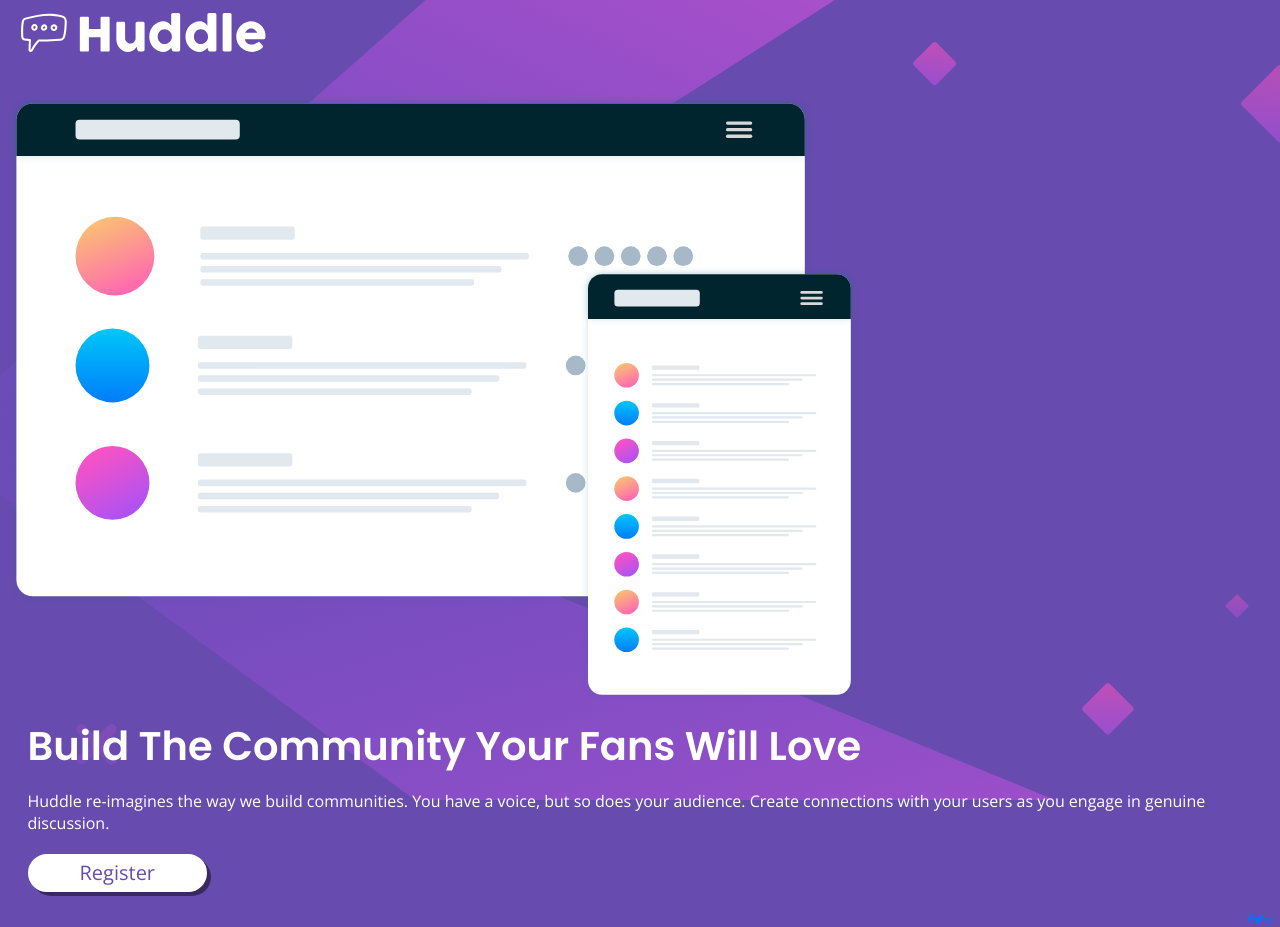
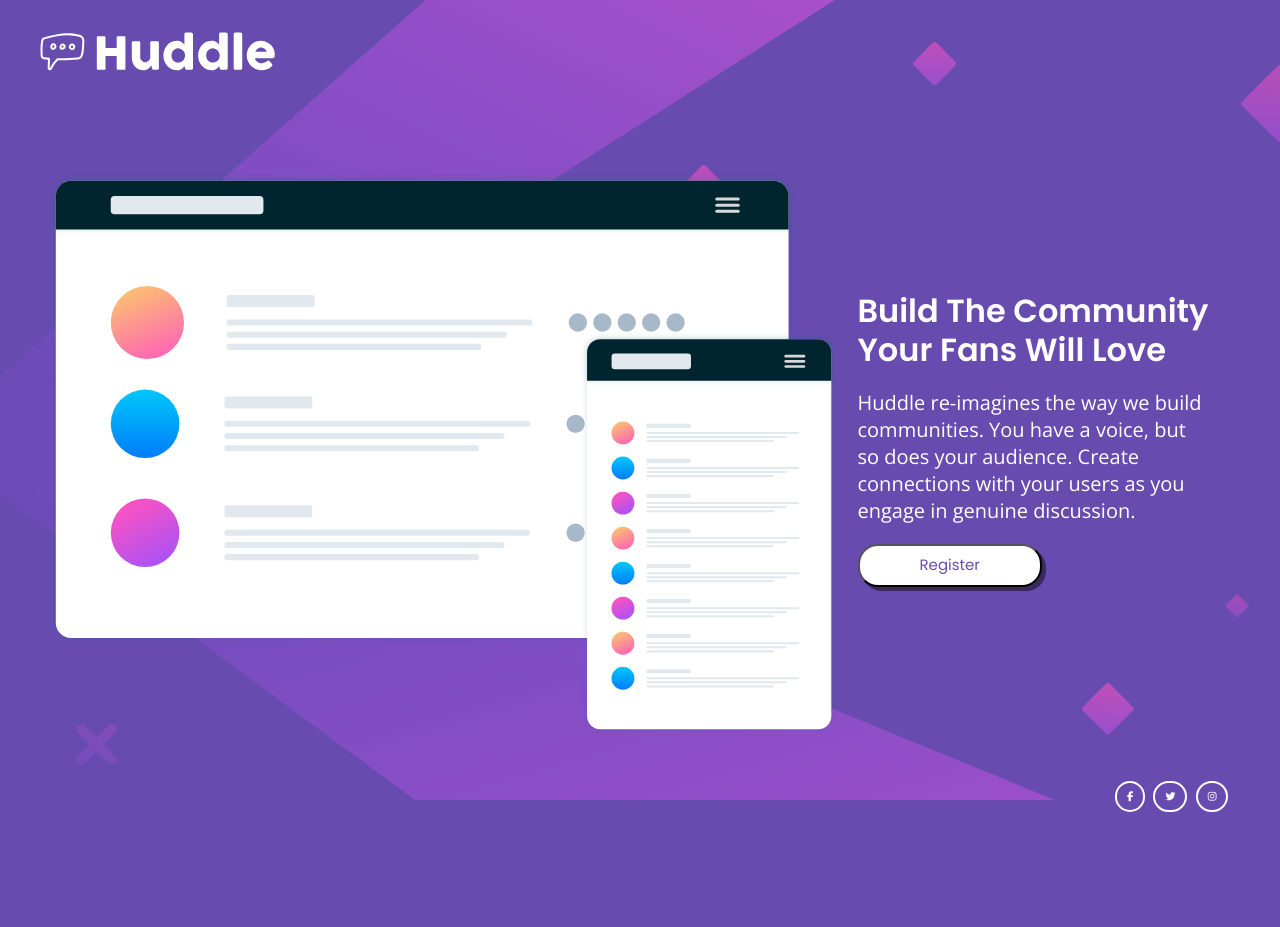
Before and after one commit to Ganesh-G0/huddle, a plain HTML site: page index.html in a window 1280 px wide. After the commit the page ends 856 px from the top, so only its background shows below. Drawn offline with nearby package versions, Linux system fonts and the light colour scheme.

Commit message:
Update styles.css

```diff
--- a/styles.css
+++ b/styles.css
@@ -4,33 +4,29 @@
     --my--Violet: hsl(257, 40%, 49%);
     --my--Magenta: hsl(300, 69%, 71%);
 }
-
 * {
     margin: 0;
     padding: 0;
     box-sizing: border-box;
 }
-
 html {
     font-size: 62.5%;
     overflow-x: hidden;
 }
-
 body {
-    font-family: 'Open Sans', sans-serif;
     color: white;
     font-weight: 400;
+    background-size: contain;
+    background-repeat: no-repeat;
+    font-family: 'Open Sans', sans-serif;
+    background-color: var(--my--Violet);
     background-image: url(./huddle-landing-page-with-single-introductory-section-master/images/bg-mobile.svg);
-    background-repeat: no-repeat;
-    background-size: auto;
-    background-color: var(--my--Violet);
 }
-
 h1 {
-    font-family: 'Poppins', sans-serif;
+    margin: 2rem;
     font-weight: 600;
     font-size: 2.4rem;
-    margin: 2rem;
+    font-family: 'Poppins', sans-serif;
 }
 p {
     margin: 0 2rem;
@@ -38,40 +34,42 @@ p {
     font-weight: normal;
     line-height: normal;
 }
-.header-img {
+#header-img {
     margin: 2rem;
-    width: 40%;
+    width: 20%;
+    max-width: 20%;
 }
-.col-sm-4 {
+.main-section {
+    text-align: center;
     display: flex;
     flex-direction: column;
     justify-content: center;
     align-items: center;
-    text-align: center;
-}
-button {
-    font-size: 2rem;
-    padding: .6rem 1rem;
-    margin: .41rem;
-    border: 2px solid white;
-    color: white;
-    background-color: var(--my--Violet);
 }
 #btn1 {
     margin: 2rem;
-    padding: .2rem 5rem;
+    font-size: 1.5rem;
+    padding: .8rem 6rem;
     color: var(--my--Violet);
     background-color: white;
+    font-family: "Poppins", sans-serif;
     box-shadow: .4rem .4rem rgba(0, 0, 0, 0.452);
-}
-button:hover {
-    border: 2px solid var(--my--Magenta);
-    color: var(--my--Magenta);
 }
 #btn1:hover {
     color: white;
     background: var(--my--Magenta);
     border: 2px solid var(--my--Magenta);
+}
+a {
+    color: white;
+    margin: .41rem;
+    padding: .6rem 1rem;
+    border: 2px solid white;
+    background-color: var(--my--Violet);
+}
+a:hover {
+    border: 2px solid var(--my--Magenta);
+    color: var(--my--Magenta);
 }
 footer {
     position: relative;
@@ -80,8 +78,19 @@ footer {
     left: 0;
     display: flex;
     justify-content: center;
+    align-items: flex-end;
 }
-
+/* xxs */
+@media (min-width: 320px) {
+    .container{
+        max-width: 320px;
+    }
+}
+@media (min-width: 425px) {
+    .container {
+        max-width: 425px;
+    }
+}
 /* xs */
 @media (min-width: 475px) {
     .container{
@@ -91,28 +100,15 @@ footer {
         background-image: url(./huddle-landing-page-with-single-introductory-section-master/images/bg-desktop.svg);
         background-size: auto;
     }
-    .header-img {
-        width: 20%;
-    }
-    .img-fluid {
-        width: 85rem;
-    }
-    .col-sm-4 {
-        display: flex;
-        justify-content: center;
-        align-items: flex-start;
-        text-align: left;
-        padding: 1rem;
-    }
-    footer {
-        justify-content: flex-end;
-        right: 5%;
-    }
 }
+
 /* sm */
 @media (min-width: 640px) {
     .container{
         max-width: 640px;
+    }
+    .header-img {
+        width: 30%;
     }
 }
 /* md */
@@ -120,17 +116,31 @@ footer {
     .container{
         max-width: 768px;
     }
+    .img-fluid {
+        width: 65rem;
+    }
 }
 /* lg */
 @media (min-width: 1024px) {
     .container{
         max-width: 1024px;
     }
+    .main-section {
+        margin: 4rem;
+        display: grid;
+        grid-template-columns: 3fr 2fr;
+        grid-template-rows: 1fr;
+        text-align: left;
+    }
     h1 {
-        font-size: 4rem;
+        font-size: 3rem;
     }
     p {
         font-size: 1.6rem;
+    }
+    footer {
+        margin: 4rem;
+        justify-content: flex-end;
     }
 }
 /* xl */
@@ -138,11 +148,23 @@ footer {
     .container{
         max-width: 1280px;
     }
+    .main-section {
+        grid-template-columns: 4fr 2fr;
+    }
+    .img-fluid {
+        width: 90rem;
+
+    }
+    h1 {
+        font-size: 3.2rem;
+    }
+    p {
+        font-size: 2rem;
+    }
 }
 /* xxl */
 @media (min-width: 1536px) {
 .container{
     max-width: 1536px;
-    margin: 0 auto;
     }
 }
```
